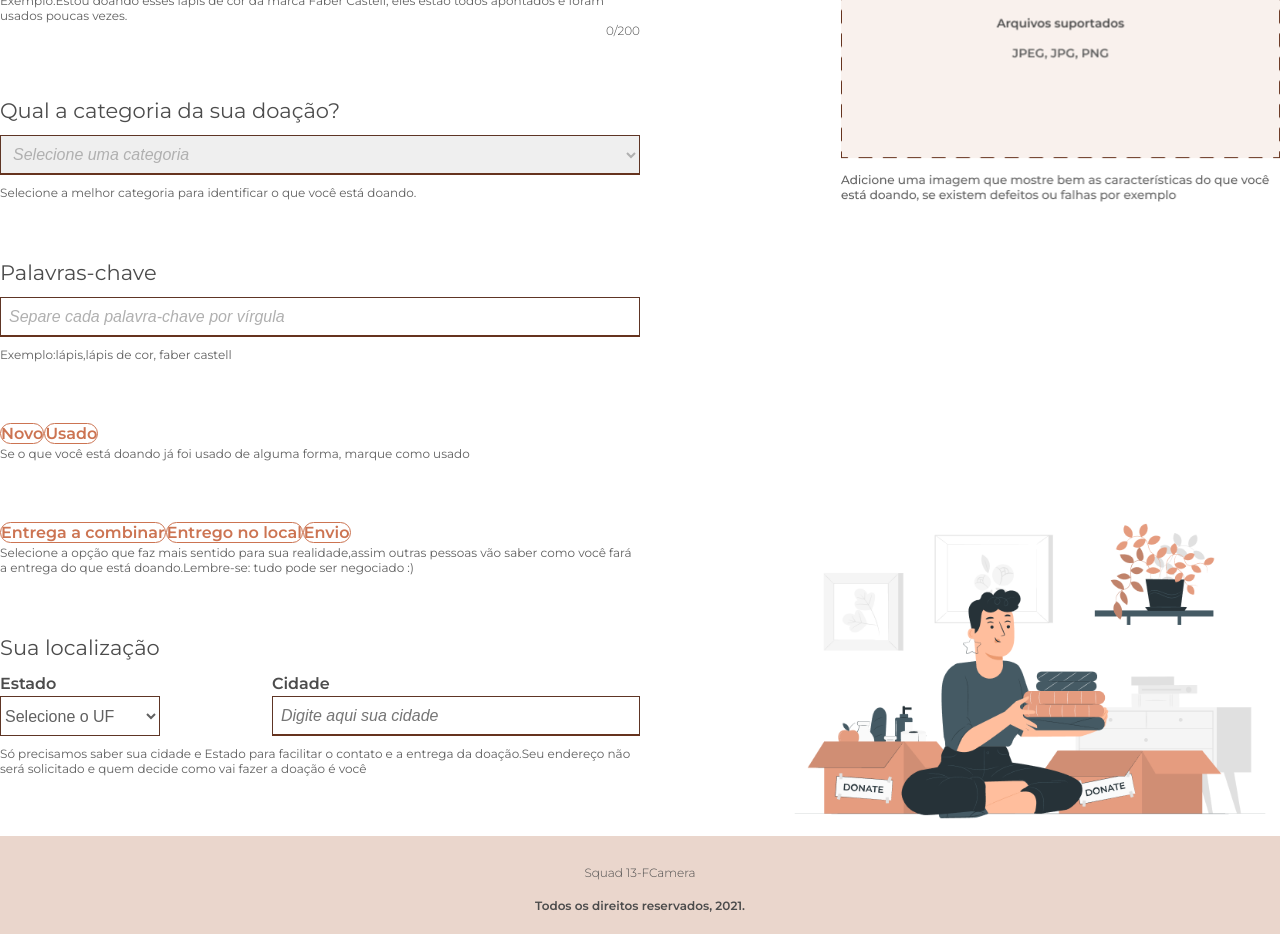
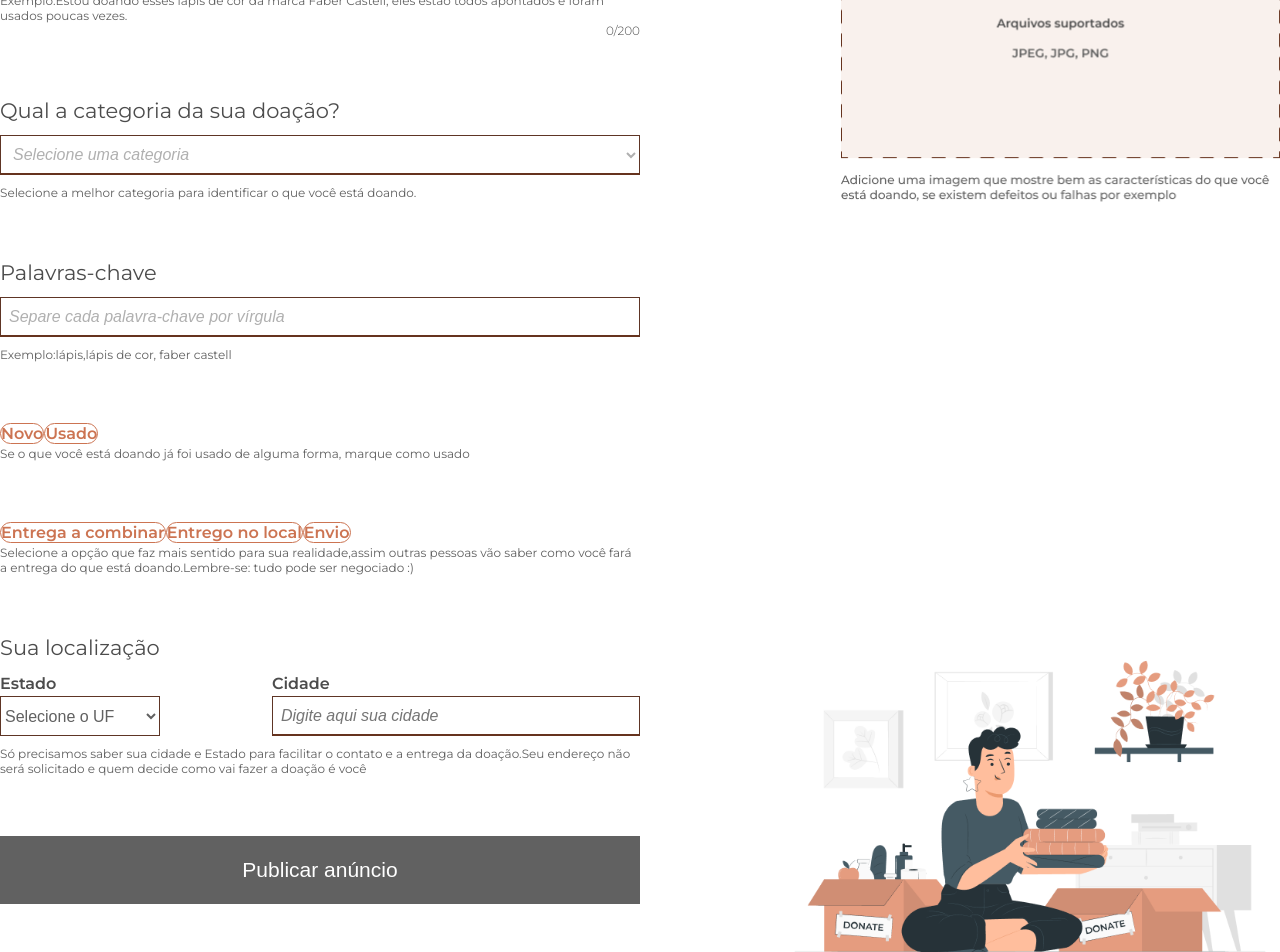
Before and after one commit to FCamara-Squad13/Mobile, a React (Create React App) app: page /teste in a window 1280 px wide. Shown: the part 5020-5972 px from the top of the page. Built offline with nearby package versions, Linux system fonts and the light colour scheme.

Commit message:
Make submit form button

```diff
--- a/src/components/FormPublishAd/index.tsx
+++ b/src/components/FormPublishAd/index.tsx
@@ -41,10 +41,27 @@ const FormPublishAd: React.FC = () => {
 
           <div className="input-div">
             <h2 className="input-label">Qual a categoria da sua doação?</h2>
-            <select className="input-donating">
+            <select className="input-donating input-select">
               <option>Selecione uma categoria</option>
-              <option value="Lapis">Lápis</option>
-              <option value="Cadernos">Cadernos</option>
+              <option value="Apostilas e livros">Apostilas e livros</option>
+              <option value="Bolsas, estojos e mochilas">
+                Bolsas, estojos e mochilas
+              </option>
+              <option value="Cadernos e papelaria em geral">
+                Cadernos e papelaria em geral
+              </option>
+              <option value="Canetas, lápis e borracha">
+                Canetas, lápis e borracha
+              </option>
+              <option value="Celulares, tablets e computadores">
+                Celulares, tablets e computadores
+              </option>
+              <option value="Compassos, réguas e tesouras">
+                Compassos, réguas e tesouras
+              </option>
+              <option value="Pincéis, tintas e colas">
+                Pincéis, tintas e colas
+              </option>
             </select>
             <span className="donation-description">
               Selecione a melhor categoria para identificar o que você está
@@ -128,6 +145,9 @@ const FormPublishAd: React.FC = () => {
               como vai fazer a doação é você
             </span>
           </div>
+          <button className="submit-form" type="submit">
+            Publicar anúncio
+          </button>
         </form>
         <div className="new-donation-images-wrapper">
           <img
--- a/src/components/FormPublishAd/style.css
+++ b/src/components/FormPublishAd/style.css
@@ -46,6 +46,10 @@
 
 .input-donating {
   width: 100%;
+}
+
+.input-select {
+  background-color: #FFFFFF;
 }
 
 .input-donating,
@@ -157,3 +161,16 @@
 .input-city-donating {
   width: 368px;
 }
+
+.submit-form {
+  font-weight: 500;
+  font-size: 21px;
+  line-height: 25.2px;
+  display: block;
+  width: 100%;
+  border: none;
+  padding: 1em 0;
+  margin-bottom: 70px;
+  color: #FFFFFF;
+  background-color: #616161;
+}
```
